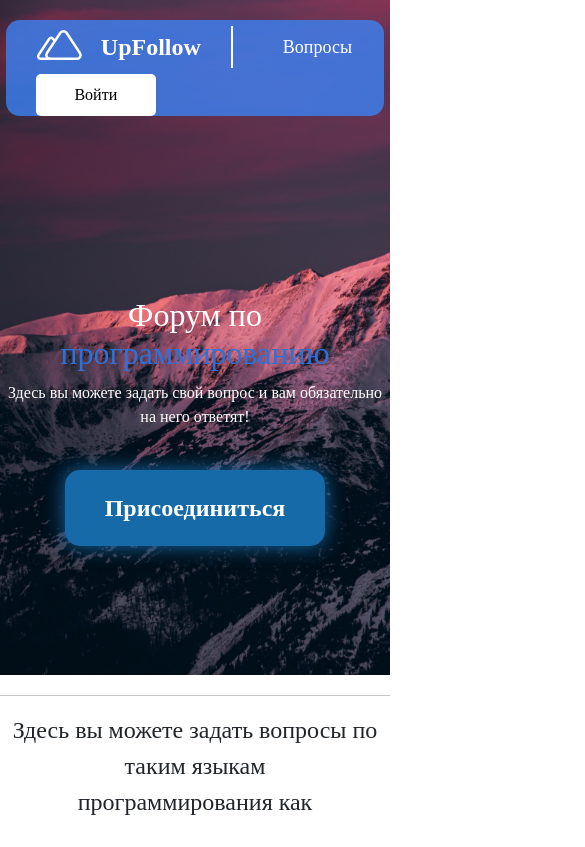
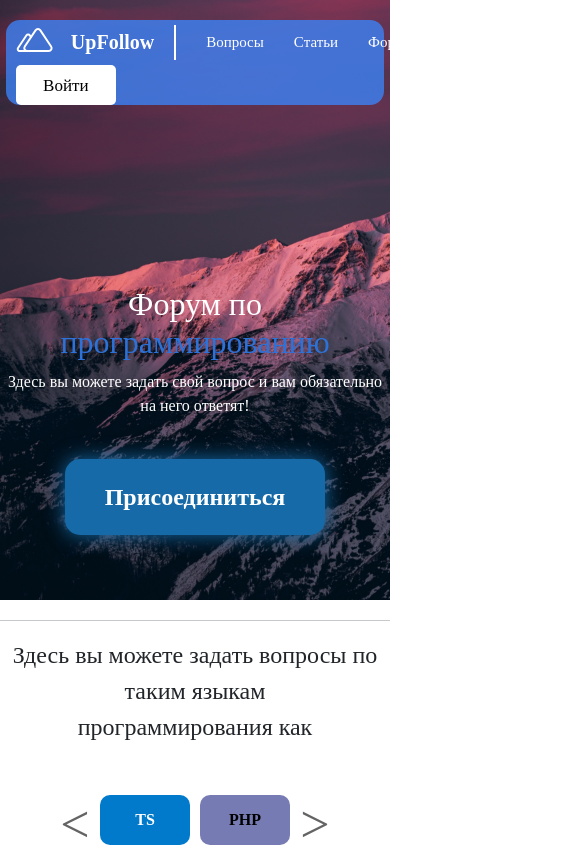
Before and after one commit to OverflowProjectMSP/final, a Vue app in the folder client/: page / in a window 390 px wide. Shown: the top 847 px of the page, 585 px wide, since content can reach past the window. Built offline with nearby package versions, Linux system fonts and the light colour scheme; no server answers; a web font is replaced by a local one.

Commit message:
Немного адаптивки хедера

```diff
--- a/client/src/components/Edit/NewnavBar.vue
+++ b/client/src/components/Edit/NewnavBar.vue
@@ -193,4 +193,48 @@ h2 {
     filter: brightness(85%);
 }
 
+@media (max-width: 950px) {
+  .navbar {
+  }
+
+  .items {
+    gap: 30px;
+  }
+
+  .items a {
+    font-size: 17px;
+  }
+}
+
+@media (max-width: 830px) {
+  .navbar {
+    padding: 0 10px 0 10px;
+  }
+
+  .items img {
+    width: 40px;
+  }
+
+  .icon-img {
+    padding-right: 20px;
+  }
+
+  h2 {
+    font-size: 20px;
+  }
+
+  .items a {
+    font-size: 15px;
+  }
+
+  .enter button {
+    width: 100px;
+    height: 40px;
+  }
+
+  .enter button span {
+    font-size: 17px;
+  }
+}
+
 </style>
--- a/client/src/components/Main/PageStart.vue
+++ b/client/src/components/Main/PageStart.vue
@@ -82,7 +82,7 @@ body {
 .greetings {
     display: flex;
     width: 100%;
-    height: 80vh;
+    height: 600px;
 
     border-radius: 0px;
     color: #fff;
```
